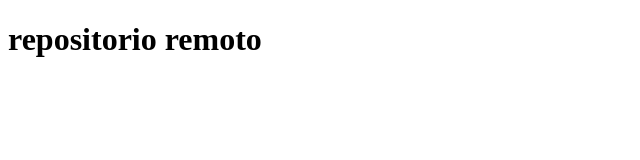
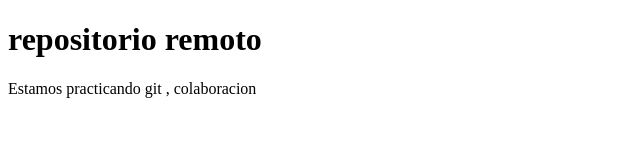
Before and after one commit to VaneVillarejo/nuevo, a plain HTML site: page index.html in a window 1280 px wide. Shown: the whole page, without its empty margins (0-640 px from the left). Drawn offline with Linux system fonts and the light colour scheme.

Commit message:
text added

```diff
--- a/index.html
+++ b/index.html
@@ -8,5 +8,6 @@
 </head>
 <body>
   <h1>repositorio remoto</h1>
+  <p>Estamos practicando git , colaboracion</p>
 </body>
 </html>
```
